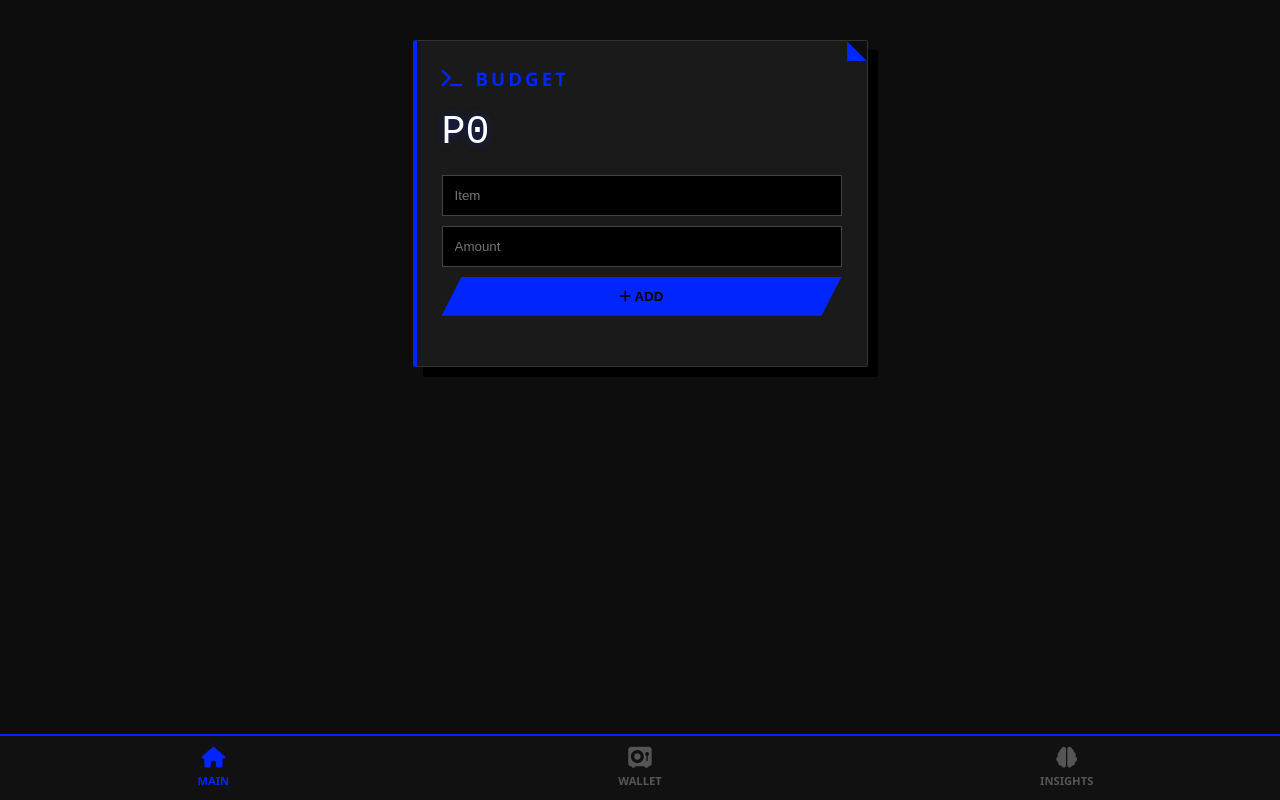
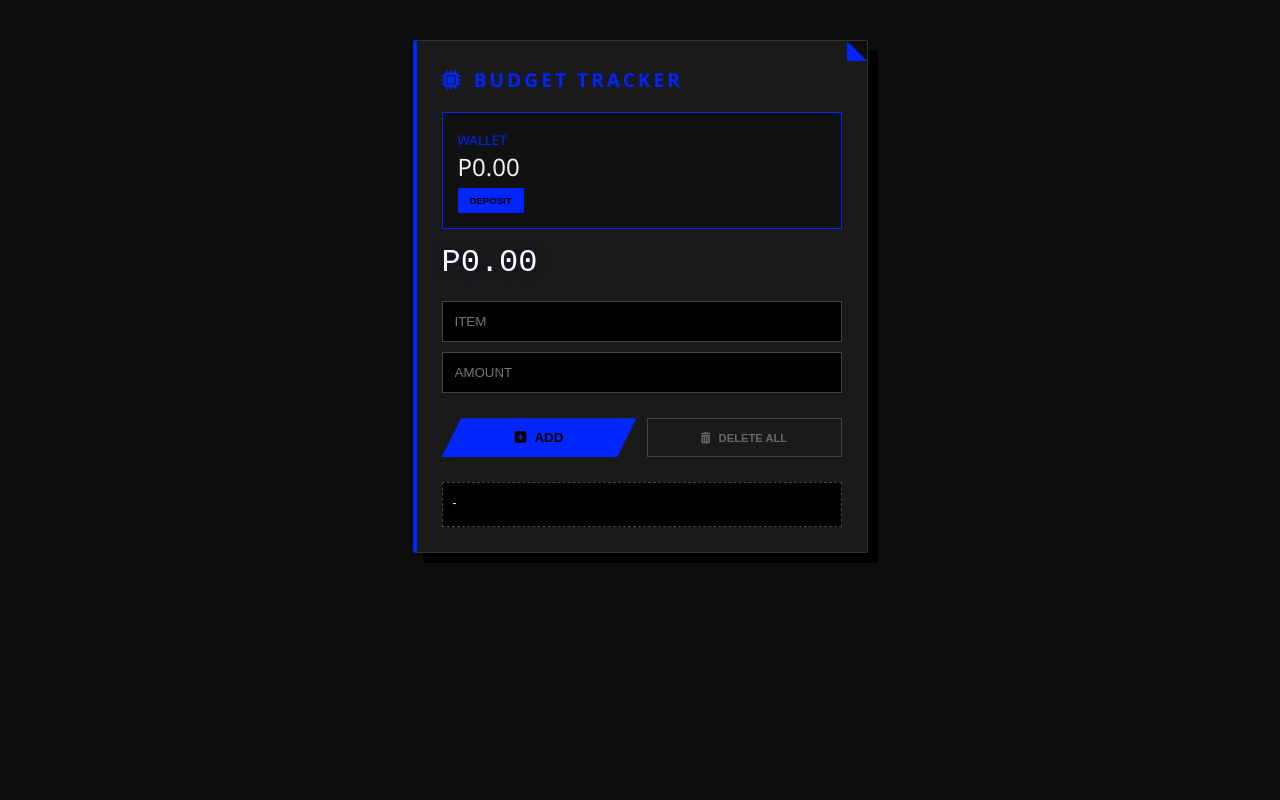
Before and after one commit to Flatops23/Student-budget, a plain HTML site: page index.html in a window 1280 px wide. Drawn offline with nearby package versions, Linux system fonts and the light colour scheme; no server answers.

Commit message:
Update index.html

```diff
--- a/index.html
+++ b/index.html
@@ -1,82 +1,293 @@
 <!DOCTYPE html>
-<html lang="en">
+<html>
 <head>
     <meta charset="UTF-8">
     <meta name="viewport" content="width=device-width, initial-scale=1.0">
     <link rel="manifest" href="manifest.json">
     <link rel="stylesheet" href="https://cdnjs.cloudflare.com/ajax/libs/font-awesome/6.4.0/css/all.min.css">
+    <script src="https://cdn.jsdelivr.net/npm/@supabase/supabase-js@2"></script>
     <title>Budget Tracker</title>
     <style>
-        :root { --m-black: #0d0d0d; --m-gray: #1a1a1a; --m-pink: #0026fd; --m-glow: rgba(0, 38, 253, 0.4); }
-        body { font-family: 'Segoe UI', sans-serif; padding: 20px; background: var(--m-black); color: #eee; margin: 0; padding-bottom: 90px; }
-        .c { background: var(--m-gray); padding: 25px; border-radius: 2px; max-width: 400px; margin: 20px auto; border: 1px solid #333; border-left: 4px solid var(--m-pink); box-shadow: 10px 10px 0px #000; position: relative; overflow: hidden; }
-        .c::after { content: ""; position: absolute; top: 0; right: 0; border-width: 0 20px 20px 0; border-style: solid; border-color: var(--m-pink) var(--m-black); }
-        h3 { color: var(--m-pink); text-transform: uppercase; letter-spacing: 3px; display: flex; align-items: center; gap: 10px; margin-top: 0; }
-        .amt-display { font-family: 'Courier New', monospace; font-size: 2.5rem; margin-bottom: 20px; color: #fff; text-shadow: 0 0 10px var(--m-glow); }
-        input { width: 100%; box-sizing: border-box; margin-bottom: 10px; padding: 12px; background: #000; border: 1px solid #444; color: var(--m-pink); outline: none; }
-        button { width: 100%; padding: 12px; background: var(--m-pink); color: #000; border: none; cursor: pointer; font-weight: 900; text-transform: uppercase; clip-path: polygon(5% 0, 100% 0, 95% 100%, 0% 100%); }
+        :root {
+            --m-black: #0d0d0d;
+            --m-gray: #1a1a1a;
+            --m-pink: #0026fd;
+            --m-glow: rgba(0, 7, 84, 0.652);
+        }
+
+        body {
+            font-family: 'Segoe UI', Roboto, sans-serif;
+            padding: 20px;
+            background: var(--m-black);
+            color: #eee;
+            margin: 0;
+        }
+
+        .c {
+            background: var(--m-gray);
+            padding: 25px;
+            border-radius: 2px;
+            max-width: 400px;
+            margin: 20px auto;
+            border: 1px solid #333;
+            border-left: 4px solid var(--m-pink);
+            box-shadow: 10px 10px 0px #000;
+            position: relative;
+            overflow: hidden;
+        }
+
+        .c::after {
+            content: "";
+            position: absolute;
+            top: 0; right: 0;
+            border-width: 0 20px 20px 0;
+            border-style: solid;
+            border-color: var(--m-pink) var(--m-black);
+        }
+
+        h3 {
+            text-align: left;
+            font-size: 1.2rem;
+            margin-top: 0;
+            color: var(--m-pink);
+            text-transform: uppercase;
+            letter-spacing: 3px;
+            display: flex;
+            align-items: center;
+            gap: 10px;
+        }
+
+        .amt-display {
+            font-family: 'Courier New', monospace;
+            font-size: 2rem;
+            margin-bottom: 20px;
+            color: #fff;
+            text-shadow: 0 0 10px var(--m-glow);
+        }
+
+        .input-group { margin-bottom: 15px; }
+
+        input {
+            width: 100%;
+            box-sizing: border-box;
+            margin-bottom: 10px;
+            padding: 12px;
+            background: #000;
+            border: 1px solid #444;
+            color: var(--m-pink);
+            border-radius: 0;
+            outline: none;
+            transition: 0.3s;
+        }
+
+        input:focus { border-color: var(--m-pink); box-shadow: 0 0 8px var(--m-glow); }
+
+        .btn-grid {
+            display: grid;
+            grid-template-columns: 1fr 1fr;
+            gap: 10px;
+        }
+
+        button {
+            padding: 12px;
+            background: var(--m-pink);
+            color: #000;
+            border: none;
+            cursor: pointer;
+            font-weight: 900;
+            text-transform: uppercase;
+            clip-path: polygon(10% 0, 100% 0, 90% 100%, 0% 100%);
+            transition: 0.2s;
+            display: flex;
+            align-items: center;
+            justify-content: center;
+            gap: 8px;
+        }
+
+        button:hover {
+            background: #fff;
+            transform: translateY(-2px);
+            box-shadow: 0 5px 15px var(--m-glow);
+        }
+
+        .clr {
+            background: transparent;
+            color: #666;
+            border: 1px solid #444;
+            clip-path: none;
+            font-size: 0.7rem;
+        }
+
+        .clr:hover { color: #ff4444; border-color: #ff4444; background: rgba(255, 68, 68, 0.1); }
+
         ul { list-style: none; padding: 0; margin-top: 25px; }
-        li { padding: 12px; background: rgba(255, 255, 255, 0.03); border-bottom: 1px solid #333; display: flex; justify-content: space-between; font-size: 0.9rem; }
-        .nav-bar { position: fixed; bottom: 0; left: 0; width: 100%; background: #111; display: flex; justify-content: space-around; padding: 12px 0; border-top: 2px solid var(--m-pink); z-index: 1000; }
-        .nav-item { color: #555; text-decoration: none; text-align: center; font-size: 0.7rem; font-weight: bold; flex: 1; }
-        .nav-item.active { color: var(--m-pink); }
-        .nav-item i { display: block; font-size: 1.3rem; margin-bottom: 4px; }
+
+        li {
+            padding: 12px;
+            background: rgba(255, 255, 255, 0.03);
+            border-bottom: 1px solid #333;
+            display: flex;
+            justify-content: space-between;
+            margin-bottom: 5px;
+            font-size: 0.9rem;
+        }
+
+        .r {
+            color: var(--m-pink);
+            cursor: pointer;
+            transition: 0.2s;
+        }
+
+        .r:hover { transform: scale(1.2); color: #fff; }
+
+        .w-ui {
+            background: #111;
+            padding: 15px;
+            margin-bottom: 15px;
+            border: 1px solid var(--m-pink);
+        }
+        .rep-c {
+            margin-top: 20px;
+            padding: 10px;
+            background: #000;
+            border: 1px dashed #444;
+            font-size: 0.8rem;
+        }
+
+        @media (max-width: 400px) {
+            .btn-grid { grid-template-columns: 1fr; }
+            .c { margin: 10px; }
+        }
     </style>
 </head>
 <body>
 
-<div id="app" class="c">
-    <h3><i class="fas fa-terminal"></i> Budget</h3>
-    <div class="amt-display">P<span id="bal">0</span></div>
-    <input type="text" id="desc" placeholder="Item">
-    <input type="number" id="amt" placeholder="Amount">
-    <button onclick="add()"><i class="fas fa-plus"></i> Add</button>
-    <ul id="list"></ul>
+<div class="c">
+    <h3><i class="fas fa-microchip"></i> Budget Tracker</h3>
+
+    <div class="w-ui">
+        <small style="color:var(--m-pink)">WALLET</small>
+        <div style="font-size: 1.5rem;">P<span id="wb">0.00</span></div>
+        <button onclick="_dw()" style="clip-path:none; height:25px; font-size:0.6rem; margin-top:5px;">DEPOSIT</button>
     </div>
 
-<nav class="nav-bar">
-    <a href="index.html" class="nav-item active"><i class="fas fa-home"></i>MAIN</a>
-    <a href="wallet.html" class="nav-item"><i class="fas fa-vault"></i>WALLET</a>
-    <a href="reports.html" class="nav-item"><i class="fas fa-brain"></i>INSIGHTS</a>
-</nav>
+    <div class="amt-display">P<span id="t">0</span></div>
+
+    <div class="input-group">
+        <input type="text" id="k" placeholder="ITEM">
+        <input type="number" id="v" placeholder="AMOUNT">
+    </div>
+
+    <div class="btn-grid">
+        <button onclick="a()">
+            <i class="fas fa-plus-square"></i> ADD
+        </button>
+        <button class="clr" onclick="c()">
+            <i class="fas fa-trash-alt"></i> DELETE ALL
+        </button>
+    </div>
+
+    <ul id="l"></ul>
+
+    <div class="rep-c">
+        <div id="rd">-</div>
+        <div id="ad" style="color:#00ffcc; margin-top:5px"></div>
+    </div>
+</div>
 
 <script>
-const b = document.getElementById('bal');
-const d = document.getElementById('desc');
-const a = document.getElementById('amt');
-const l = document.getElementById('list');
+    const SB_URL = "https://eivuevgqryzjohanddgw.supabase.co";
+    const SB_KEY = "sb_publishable_9GHp4AFvFqMVBpc7ljraFg_WXEt15SM";
+    const sb = supabase.createClient(SB_URL, SB_KEY);
 
-function refresh() {
-    let items = JSON.parse(localStorage.getItem("budget_list")) || [];
-    l.innerHTML = "";
-    let total = 0;
-    items.forEach(item => {
-        total += item.val;
-        let i = document.createElement('li');
-        i.innerHTML = `<span><i class="fas fa-caret-right" style="color:var(--m-pink)"></i> ${item.name}</span> <span>P${item.val}</span>`;
-        l.appendChild(i);
-    });
-    b.innerText = total;
-    localStorage.setItem("total_spent", total);
+    const m = document.getElementById('t');
+    const u = document.getElementById('l');
+    const ik = document.getElementById('k');
+    const iv = document.getElementById('v');
+    const _wb = document.getElementById('wb');
+    const _rd = document.getElementById('rd');
+    const _ad = document.getElementById('ad');
+
+    let _w = parseFloat(localStorage.getItem('_w_val')) || 0;
+
+    async function s() {
+        let { data, error } = await sb.from('budget_db').select('*');
+
+        if (error) {
+            data = JSON.parse(localStorage.getItem('_b_bkp')) || [];
+        } else {
+            localStorage.setItem('_b_bkp', JSON.stringify(data));
         }
 
-function add() {
-  let v = parseFloat(a.value);
-  let n = d.value;
-  if (n && v) {
-    let items = JSON.parse(localStorage.getItem("budget_list")) || [];
-    items.push({ name: n, val: v });
-    localStorage.setItem("budget_list", JSON.stringify(items));
-    d.value = ""; a.value = "";
-    refresh();
+        u.innerHTML = "";
+        let _z = 0;
+        data.forEach(row => {
+            _z += row.amount;
+            let r = document.createElement('li');
+            r.innerHTML = `
+                <span><i class="fas fa-caret-right" style="color:var(--m-pink)"></i> ${row.item}</span>
+                <span>P${row.amount.toFixed(2)} <i class="fas fa-times-circle r" onclick="x(${row.id})"></i></span>
+            `;
+            u.appendChild(r);
+        });
+        m.innerText = _z.toFixed(2);
+        _wb.innerText = _w.toFixed(2);
+        _gr(data, _z);
+    }
+
+    function _dw() {
+        let _v = prompt("Amount:");
+        if(_v && !isNaN(_v)) {
+            _w += parseFloat(_v);
+            localStorage.setItem('_w_val', _w);
+            s();
         }
     }
 
-window.onload = refresh;
+    function _gr(_d, _t) {
+        if(_d.length === 0) return;
+        let _av = _t / _d.length;
+        _rd.innerHTML = `Count: ${_d.length} | Avg: P${_av.toFixed(2)}`;
+        let _p = _t * 1.12;
+        if(_t > _w && _w > 0) {
+            _ad.innerText = "Limit exceeded. Save 20%.";
+        } else if (_t > 500) {
+            _ad.innerText = `Forecast: P${_p.toFixed(0)}. Watch trends.`;
+        } else {
+            _ad.innerText = "Status: Optimal.";
+        }
+    }
+
+    async function a() {
+        let n = ik.value;
+        let p = parseFloat(iv.value);
+        if (n && p > 0) {
+            await sb.from('budget_db').insert([{ item: n, amount: p }]);
+            s();
+            ik.value = '';
+            iv.value = '';
+        }
+    }
+
+    async function x(id) {
+        await sb.from('budget_db').delete().eq('id', id);
+        s();
+    }
+
+    async function c() {
+        if(confirm("Sure ka?!! ")) {
+            await sb.from('budget_db').delete().neq('id', 0);
+            s();
+        }
+    }
+
+    s();
 
     if ("serviceWorker" in navigator) {
-    navigator.serviceWorker.register("/service-worker.js");
+        navigator.serviceWorker.register("/service-worker.js")
+        .then(() => console.log("up"));
     }
 </script>
+
 </body>
 </html>
```
Lines whose indentation alone changed are shown as unchanged.
